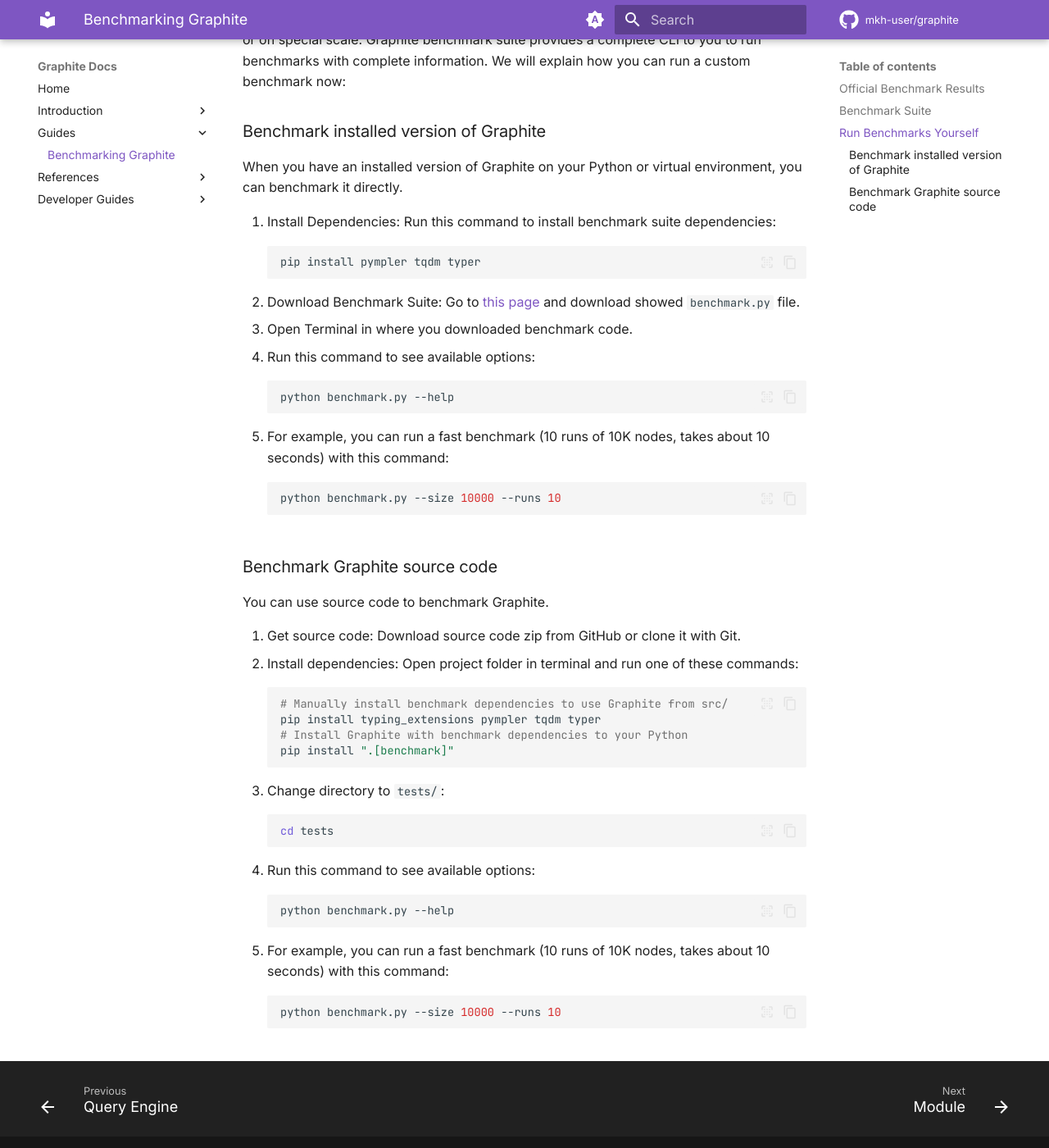
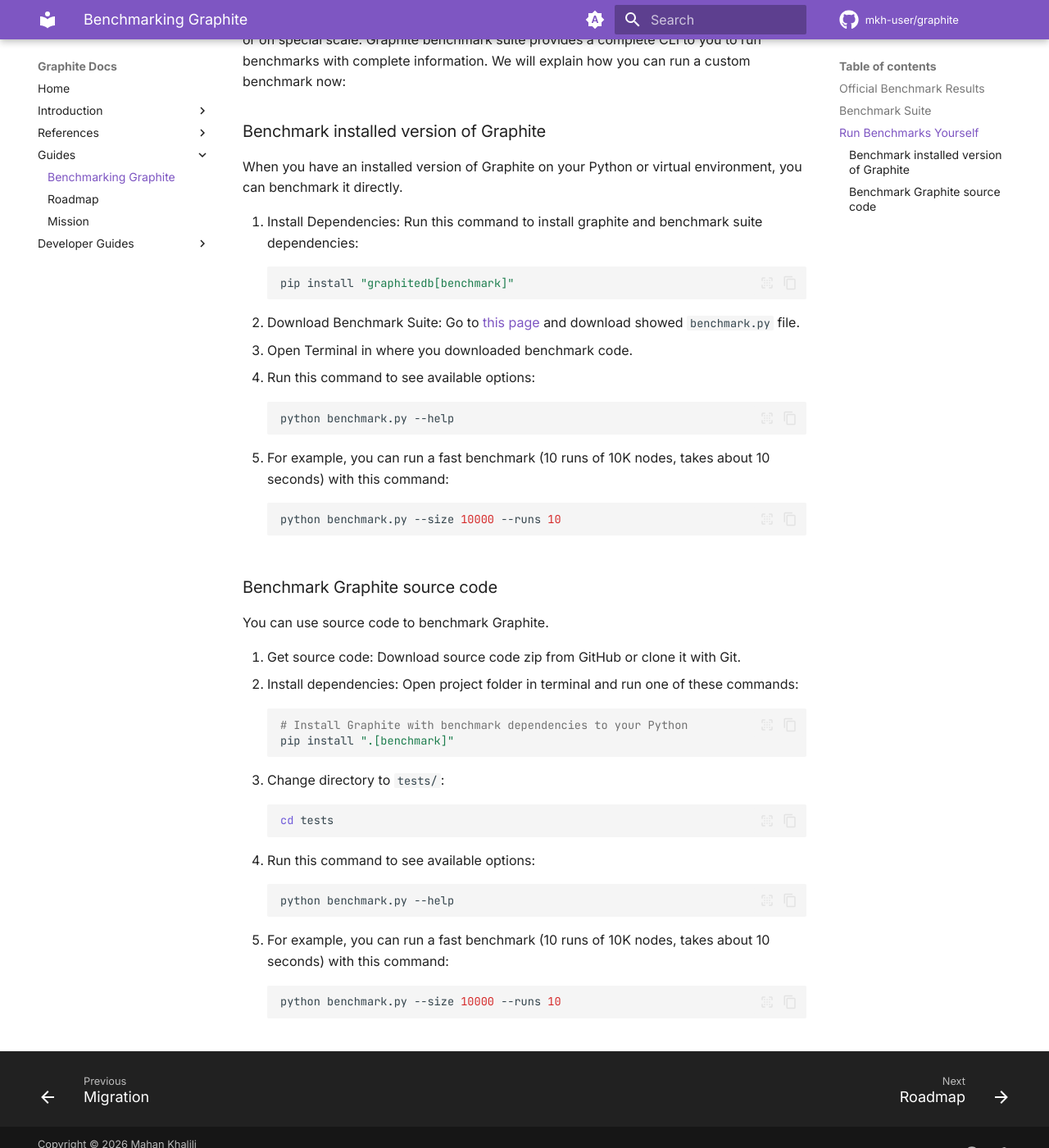
Before and after one commit to mkh-user/graphite, an MkDocs documentation site: the page built from docs/benchmarks.md, in a window 1280 px wide and 1400 px high, scrolled down 1476 px. Shown: the whole window at 82% size. Built offline with MkDocs 1.6.1 and Material for MkDocs 9.7.7, drawn with Linux system fonts in a browser that asks for light colours; comment, search, counter and statistics services are not loaded.

Commit message:
Add project mission page

````diff
--- a/docs/benchmarks.md
+++ b/docs/benchmarks.md
@@ -60,9 +60,9 @@
 
 When you have an installed version of Graphite on your Python or virtual environment, you can benchmark it directly.
 
-1. Install Dependencies: Run this command to install benchmark suite dependencies:
+1. Install Dependencies: Run this command to install graphite and benchmark suite dependencies:
     ```shell
-    pip install pympler tqdm typer
+    pip install "graphitedb[benchmark]"
     ```
 2. Download Benchmark Suite: Go to [this page](https://github.com/mkh-user/graphite/blob/main/tests/benchmark.py) and
    download showed `benchmark.py` file.
@@ -83,8 +83,6 @@
 1. Get source code: Download source code zip from GitHub or clone it with Git.
 2. Install dependencies: Open project folder in terminal and run one of these commands:
     ```shell
-    # Manually install benchmark dependencies to use Graphite from src/
-    pip install typing_extensions pympler tqdm typer
     # Install Graphite with benchmark dependencies to your Python
     pip install ".[benchmark]"
     ```
--- a/mkdocs.yml
+++ b/mkdocs.yml
@@ -13,8 +13,6 @@
       - Graph Model: graph-model.md
       - Creating Data Model: creating-data-model.md
       - Query Engine: query-engine.md
-  - Guides:
-      - Benchmarking Graphite: benchmarks.md
   - References:
       - Module: references/module.md
       - Engine: references/engine.md
@@ -25,6 +23,10 @@
       - DSL: references/dsl.md
       - Query: references/query.md
       - Migration: references/migration.md
+  - Guides:
+      - Benchmarking Graphite: benchmarks.md
+      - Roadmap: roadmap.md
+      - Mission: mission.md
   - Developer Guides:
       - Contributing Guide: CONTRIBUTING.md
       - Development Setup: development-setup.md
````
Also changed, not shown: README.md (+3 -1 lines), docs/mission.md (added, +39 -0 lines), docs/roadmap.md (renamed from ROADMAP.md, +3 -1 lines).
